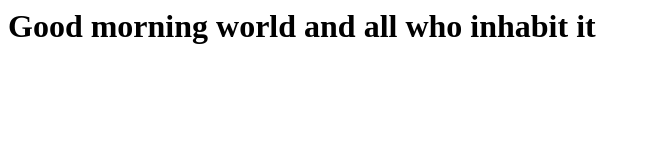
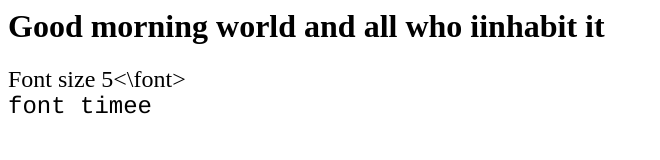
Before and after one commit to lucaspitzer/index, a plain HTML site: page index1.html in a window 1280 px wide. Shown: the whole page, without its empty margins (0-660 px from the left). Drawn offline with Linux system fonts and the light colour scheme.

Commit message:
Update index1.html

```diff
--- a/index1.html
+++ b/index1.html
@@ -1,5 +1,8 @@
 <html>
 <body>
-<h1>Good morning world and all who inhabit it</h1>
+<h1>Good morning world and all who iinhabit it</h1>
+<font size = "5"> Font size 5<\font>
+<br/>
+<font face = "Courier"> font timee </font>
 </body>
 </html>
```
